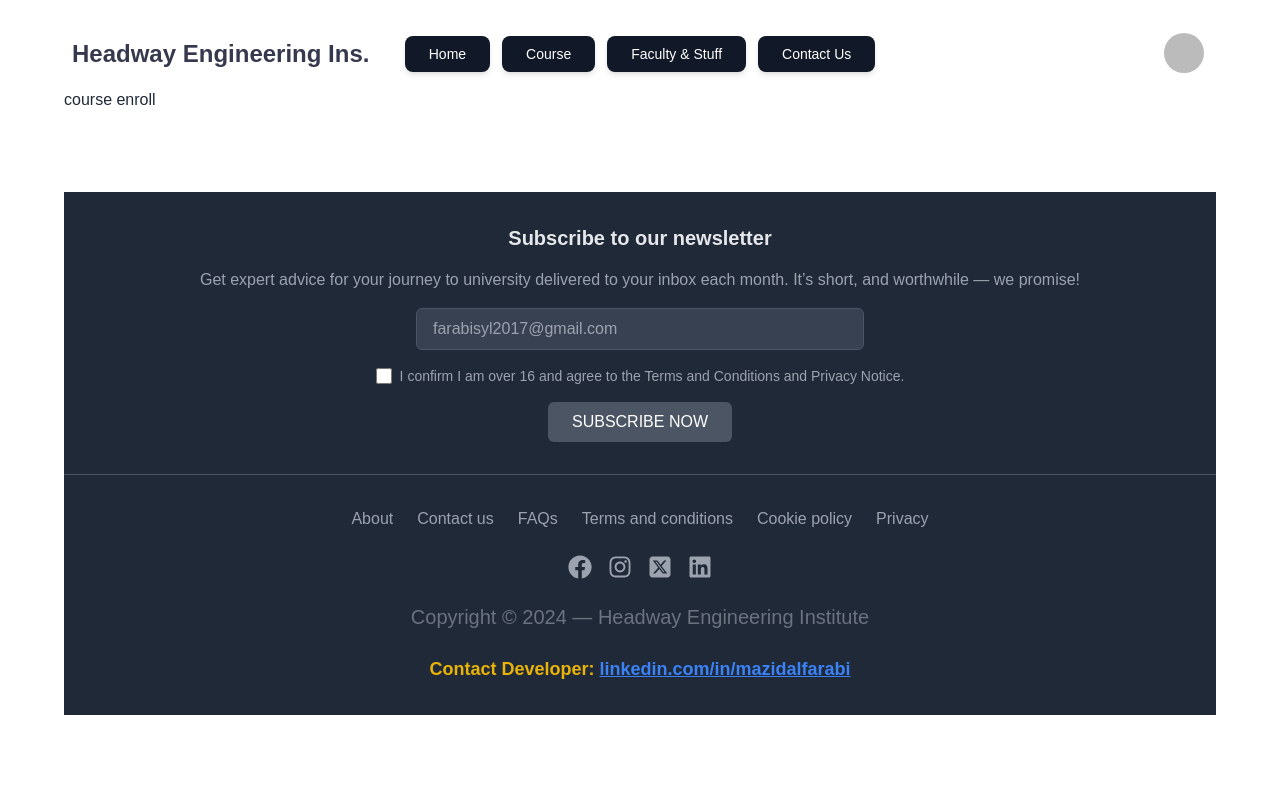
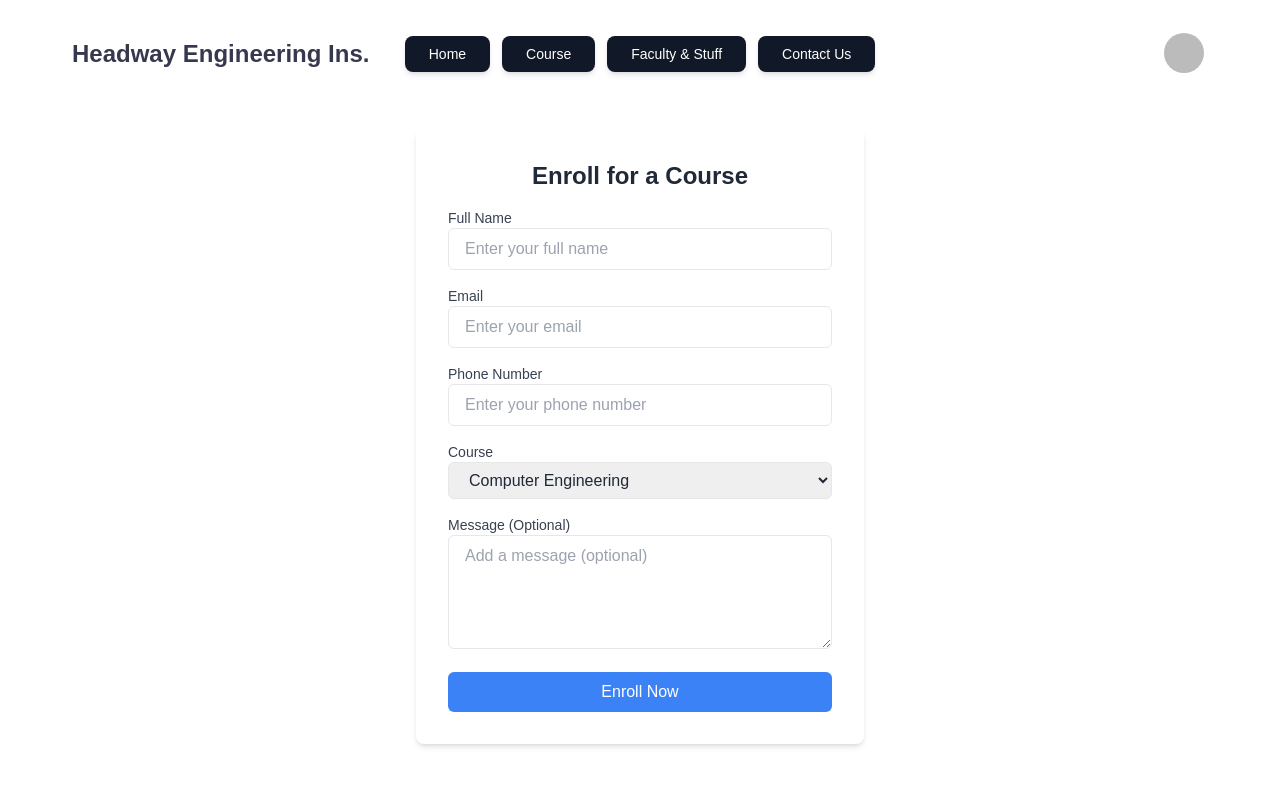
Before and after one commit to A-Farabi/college-admission-system-client, a React (Vite) app: page /coursernroll in a window 1280 px wide. Shown: the top 800 px of the page. Built offline with nearby package versions, Linux system fonts and the light colour scheme; no server answers; sample sign-in values are in the browser's storage.

Commit message:
enroll component design done

```diff
--- a/src/Components/Enroll/CourseEnroll.jsx
+++ b/src/Components/Enroll/CourseEnroll.jsx
@@ -1,11 +1,97 @@
 import React from 'react';
 
-const CourseEnroll = () => {
+const EnrollForm = () => {
+    const handleSubmit = (e) => {
+        e.preventDefault();
+
+        const form = e.target;
+
+        const fullName = form.fullName.value;
+        const email = form.email.value;
+        const phone = form.phone.value;
+        const course = form.course.value;
+        const message = form.message.value;
+
+        const formData = { fullName, email, phone, course, message };
+
+        console.log('Form Submitted:', formData);
+        // Add your API call or form handling logic here
+        alert('Your application has been submitted successfully!');
+
+        // Clear the form after submission
+        form.reset();
+    };
+
     return (
-        <div>
-            <h1>course enroll</h1>
+        <div className="max-w-md mx-auto bg-white rounded-lg shadow-md p-8 mt-10">
+            <h2 className="text-2xl font-bold text-center mb-4">Enroll for a Course</h2>
+            <form onSubmit={handleSubmit} className="space-y-4">
+                <div>
+                    <label className="block text-sm font-medium text-gray-700">Full Name</label>
+                    <input
+                        type="text"
+                        name="fullName"
+                        placeholder="Enter your full name"
+                        required
+                        className="w-full px-4 py-2 border rounded-md focus:outline-none focus:ring-2 focus:ring-blue-500"
+                    />
+                </div>
+                <div>
+                    <label className="block text-sm font-medium text-gray-700">Email</label>
+                    <input
+                        type="email"
+                        name="email"
+                        placeholder="Enter your email"
+                        required
+                        className="w-full px-4 py-2 border rounded-md focus:outline-none focus:ring-2 focus:ring-blue-500"
+                    />
+                </div>
+                <div>
+                    <label className="block text-sm font-medium text-gray-700">Phone Number</label>
+                    <input
+                        type="tel"
+                        name="phone"
+                        placeholder="Enter your phone number"
+                        required
+                        className="w-full px-4 py-2 border rounded-md focus:outline-none focus:ring-2 focus:ring-blue-500"
+                    />
+                </div>
+                <div>
+                    <label className="block text-sm font-medium text-gray-700">Course</label>
+                    <select
+                        name="course"
+                        required
+                        className="w-full px-4 py-2 border rounded-md focus:outline-none focus:ring-2 focus:ring-blue-500"
+                    >
+                        <option value="" disabled>
+                            Select a course
+                        </option>
+                        <option value="Computer Engineering">Computer Engineering</option>
+                        <option value="Civil Engineering">Civil Engineering</option>
+                        <option value="Architecture">Architecture</option>
+                        <option value="Electrical Engineering">Electrical Engineering</option>
+                        <option value="Electrical Fisheries">Electrical Fisheries</option>
+                        <option value="Pharmacy">Pharmacy</option>
+                    </select>
+                </div>
+                <div>
+                    <label className="block text-sm font-medium text-gray-700">Message (Optional)</label>
+                    <textarea
+                        name="message"
+                        placeholder="Add a message (optional)"
+                        rows="4"
+                        className="w-full px-4 py-2 border rounded-md focus:outline-none focus:ring-2 focus:ring-blue-500"
+                    ></textarea>
+                </div>
+                <button
+                    type="submit"
+                    className="w-full bg-blue-500 text-white py-2 px-4 rounded-md hover:bg-blue-600 transition"
+                >
+                    Enroll Now
+                </button>
+            </form>
         </div>
     );
 };
 
-export default CourseEnroll;
+export default EnrollForm;
```
